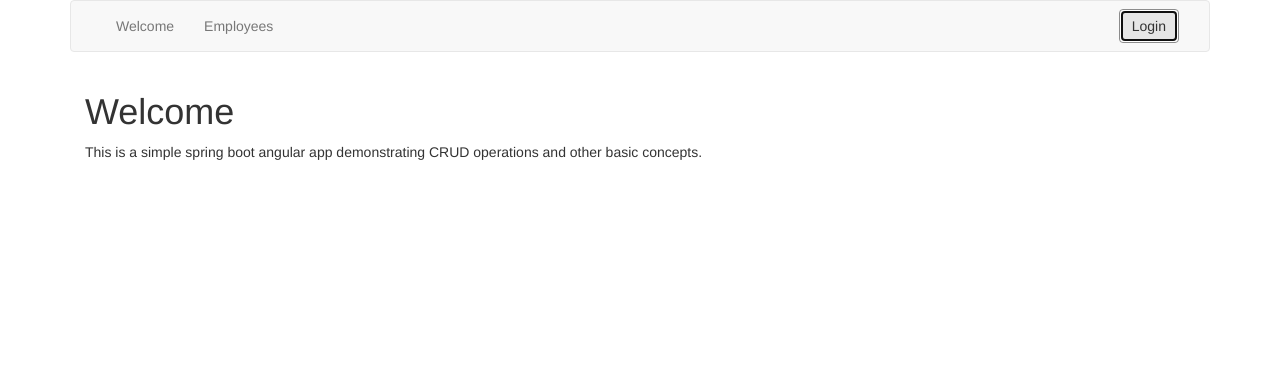
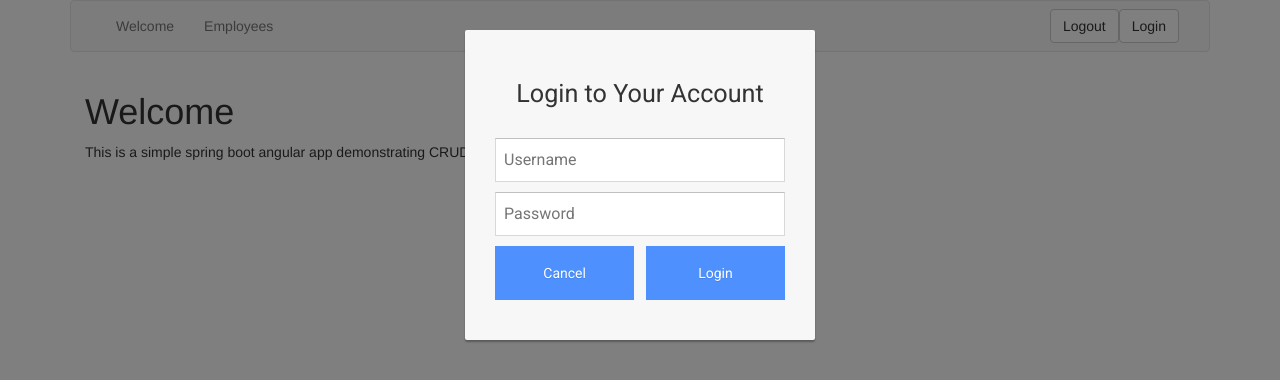
Before and after one commit to r-winkler/springboot-angular-crud, an Angular app in the folder frontend/src/main/frontend/: page /welcome in a window 1280 px wide. Both pictures are taken after a click on the button "Login". Shown: the top 380 px of the page. Built offline with nearby package versions, Linux system fonts and the light colour scheme.

Commit message:
login dialog

```diff
--- a/frontend/src/main/frontend/src/app/app.component.ts
+++ b/frontend/src/main/frontend/src/app/app.component.ts
@@ -3,7 +3,7 @@ import { Component } from '@angular/core';
 @Component({
   selector: 'app-root',
   templateUrl: './app.component.html',
-  styleUrls: ['./app.component.css'],
+  styleUrls: ['./app.component.css']
 })
 export class AppComponent {
   title = 'Employees';
--- a/frontend/src/main/frontend/src/app/app.module.ts
+++ b/frontend/src/main/frontend/src/app/app.module.ts
@@ -17,6 +17,7 @@ import {LanguageService} from "./common/language/language.service";
 import { ErrorComponent } from './common/error/error.component';
 import {EmployeeRouteActivator} from "./employee-details/employee-route-activator.service";
 import {EmployeeFilterPipe} from "./employee/employee-filter.pipe";
+import { LoginComponent } from './login/login.component';
 //import {EmployeeData} from "./employee/employee-data";
 
 @NgModule({
@@ -27,7 +28,8 @@ import {EmployeeFilterPipe} from "./employee/employee-filter.pipe";
     WelcomeComponent,
     EmployeeDetailsComponent,
     ErrorComponent,
-    EmployeeFilterPipe
+    EmployeeFilterPipe,
+    LoginComponent
   ],
   imports: [
     BrowserModule,
--- /dev/null
+++ b/frontend/src/main/frontend/src/app/login/login.component.css
@@ -0,0 +1,97 @@
+@import url(http://fonts.googleapis.com/css?family=Roboto);
+
+.loginmodal-container {
+  padding: 30px;
+  max-width: 350px;
+  width: 100% !important;
+  background-color: #F7F7F7;
+  margin: 0 auto;
+  border-radius: 2px;
+  box-shadow: 0px 2px 2px rgba(0, 0, 0, 0.3);
+  overflow: hidden;
+  font-family: roboto;
+}
+
+.loginmodal-container h1 {
+  text-align: center;
+  font-size: 1.8em;
+  font-family: roboto;
+}
+
+.loginmodal-container input[type=submit], input[type=button]{
+  width: 48%;
+  display: block;
+  margin-bottom: 10px;
+  position: relative;
+  text-align: center;
+}
+
+.loginmodal-container input[type=text], input[type=password] {
+  height: 44px;
+  font-size: 16px;
+  width: 100%;
+  margin-bottom: 10px;
+  -webkit-appearance: none;
+  background: #fff;
+  border: 1px solid #d9d9d9;
+  border-top: 1px solid #c0c0c0;
+  /* border-radius: 2px; */
+  padding: 0 8px;
+  box-sizing: border-box;
+  -moz-box-sizing: border-box;
+}
+
+.loginmodal-container input[type=text]:hover, input[type=password]:hover {
+  border: 1px solid #b9b9b9;
+  border-top: 1px solid #a0a0a0;
+  -moz-box-shadow: inset 0 1px 2px rgba(0,0,0,0.1);
+  -webkit-box-shadow: inset 0 1px 2px rgba(0,0,0,0.1);
+  box-shadow: inset 0 1px 2px rgba(0,0,0,0.1);
+}
+
+.loginmodal {
+  text-align: center;
+  font-size: 14px;
+  font-family: 'Arial', sans-serif;
+  font-weight: 700;
+  height: 36px;
+  padding: 0 8px;
+  /* border-radius: 3px; */
+  /* -webkit-user-select: none;
+    user-select: none; */
+}
+
+.loginmodal-button {
+  /* border: 1px solid #3079ed; */
+  border: 0px;
+  color: #fff;
+  text-shadow: 0 1px rgba(0,0,0,0.1);
+  background-color: #4d90fe;
+  padding: 17px 0px;
+  font-family: roboto;
+  font-size: 14px;
+  /* background-image: -webkit-gradient(linear, 0 0, 0 100%,   from(#4d90fe), to(#4787ed)); */
+}
+
+.loginmodal-button:hover {
+  /* border: 1px solid #2f5bb7; */
+  border: 0px;
+  text-shadow: 0 1px rgba(0,0,0,0.3);
+  background-color: #357ae8;
+  /* background-image: -webkit-gradient(linear, 0 0, 0 100%,   from(#4d90fe), to(#357ae8)); */
+}
+
+.loginmodal-container a {
+  text-decoration: none;
+  color: #666;
+  font-weight: 400;
+  text-align: center;
+  display: inline-block;
+  opacity: 0.6;
+  transition: opacity ease 0.5s;
+}
+
+.button-container {
+  display: flex;
+  justify-content: space-between;
+}
--- /dev/null
+++ b/frontend/src/main/frontend/src/app/login/login.component.html
@@ -0,0 +1,21 @@
+<button type="button" class="btn btn-default navbar-btn pull-right" href="#" data-toggle="modal"
+        data-target="#login-modal">{{login}}
+</button>
+<button type="button" class="btn btn-default navbar-btn pull-right">{{logout}}</button>
+
+<div class="modal fade" id="login-modal" tabindex="-1" role="dialog" aria-labelledby="myModalLabel" aria-hidden="true"
+     style="display: none;">
+  <div class="modal-dialog">
+    <div class="loginmodal-container">
+      <h1>Login to Your Account</h1><br>
+      <form>
+        <input type="text" name="user" placeholder="Username">
+        <input type="password" name="pass" placeholder="Password">
+        <div class="button-container">
+          <input type="button" name="cancel" class="login loginmodal-button" value="Cancel" data-dismiss="modal">
+          <input type="submit" name="login" class="login loginmodal-button" value="Login">
+        </div>
+      </form>
+    </div>
+  </div>
+</div>
--- /dev/null
+++ b/frontend/src/main/frontend/src/app/login/login.component.ts
@@ -0,0 +1,19 @@
+import {Component, OnInit, Input} from '@angular/core';
+
+@Component({
+  selector: 'app-login',
+  templateUrl: './login.component.html',
+  styleUrls: ['./login.component.css']
+})
+export class LoginComponent implements OnInit{
+
+  login: string;
+  logout: string;
+
+  ngOnInit(): void {
+    this.login = "Login";
+    this.logout = "Logout";
+  }
+
+
+}
--- a/frontend/src/main/frontend/src/app/navbar/navbar.component.html
+++ b/frontend/src/main/frontend/src/app/navbar/navbar.component.html
@@ -5,7 +5,7 @@
         <li><a [routerLink]="['/welcome']">{{welcome}}</a></li>
         <li><a [routerLink]="['/employee']">{{employees}}</a></li>
       </ul>
-      <button type="button" class="btn btn-default navbar-btn pull-right">{{login}}</button>
+      <app-login></app-login>
     </div>
   </div>
 </nav>
--- a/frontend/src/main/frontend/src/app/navbar/navbar.component.ts
+++ b/frontend/src/main/frontend/src/app/navbar/navbar.component.ts
@@ -3,20 +3,18 @@ import { Component, OnInit } from '@angular/core';
 @Component({
   selector: 'app-navbar',
   templateUrl: './navbar.component.html',
-  styleUrls: ['./navbar.component.css']
+  styleUrls: ['./navbar.component.css'],
 })
 export class NavbarComponent implements OnInit {
 
   welcome: string;
   employees: string;
-  login: string;
 
   constructor() { }
 
   ngOnInit() {
     this.welcome = "Welcome";
     this.employees = "Employees";
-    this.login = "Login";
   }
 
 }
```
Also changed, not shown: 1 other file (tests, documents, lock files or other folders).
